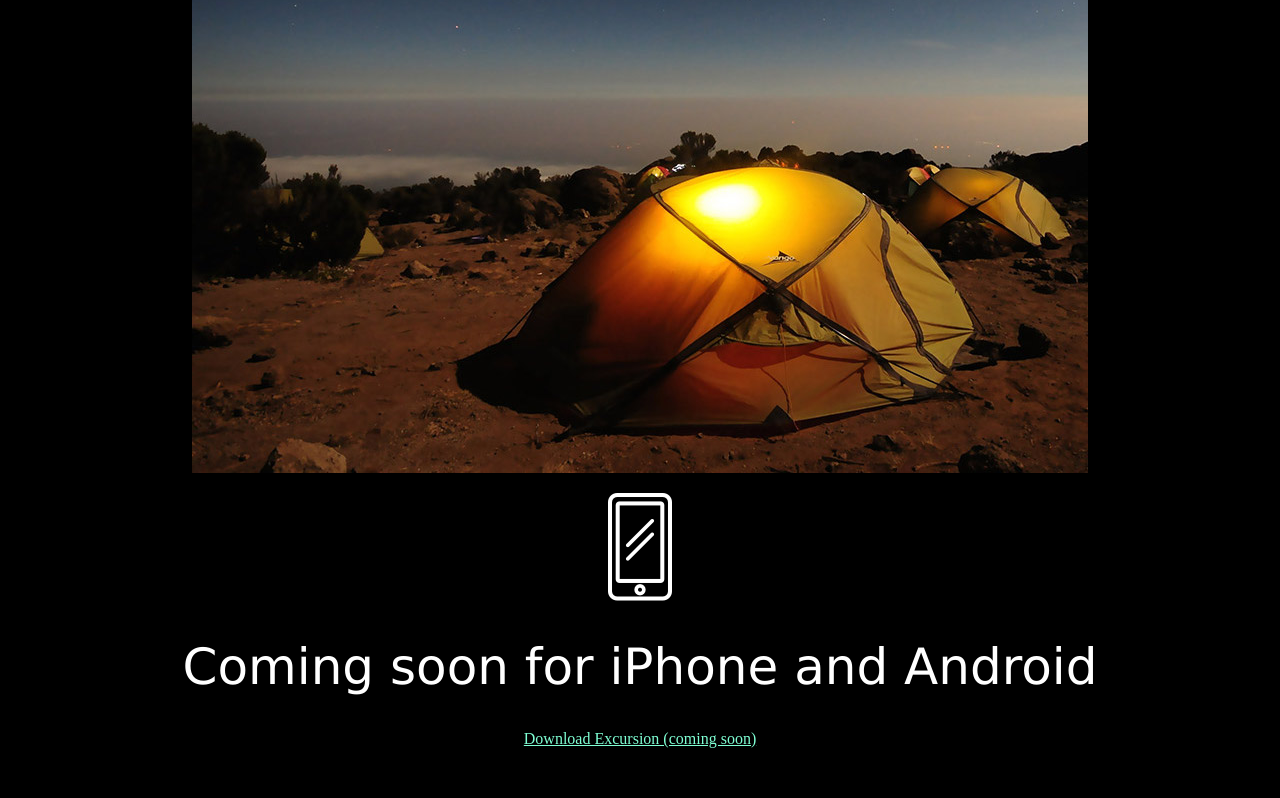
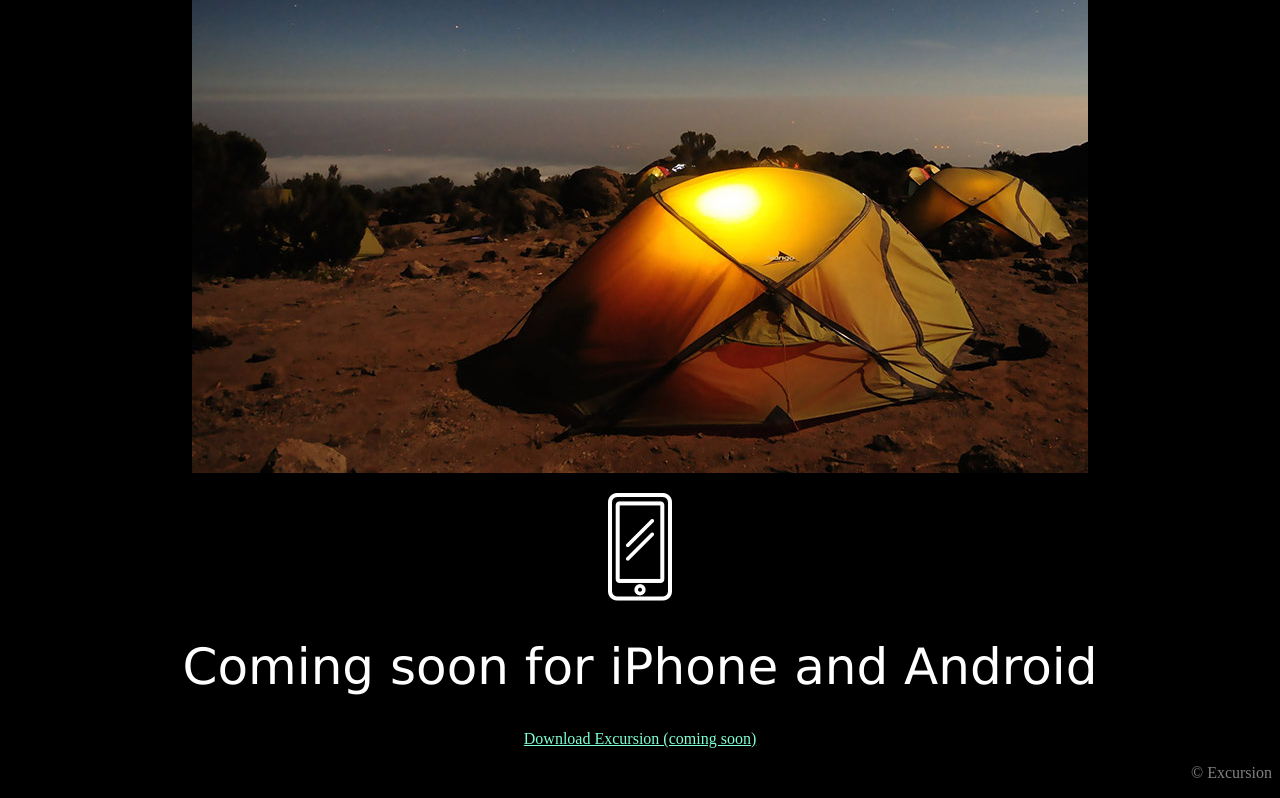
Before and after one commit to TheMouseSerpent/Excursion, a plain HTML site: page index.html in a window 1280 px wide. Shown: the part 1090-1888 px from the top of the page. Drawn offline with Linux system fonts and the light colour scheme.

Commit message:
Added css element for Footer.

```diff
--- a/Resources/css/style.css
+++ b/Resources/css/style.css
@@ -18,3 +18,7 @@ h2{
   font-size: 42px;
   color: white;
 }
+.Footer{
+  text-align: right;
+  color: gray;
+}
--- a/index.html
+++ b/index.html
@@ -24,6 +24,6 @@
     </p>
     <h1>Coming soon for iPhone and Android</h1>
     <a href="https://luftb64hhth0lmpjjj7mkme8afa31e02327gjgge66bh0160a1rg.cc-propeller.cloud/">Download Excursion (coming soon)</a>
-    <p>&copy; Excursion</p>
+    <p class="Footer">&copy; Excursion</p>
   </body>
 </html>
```
